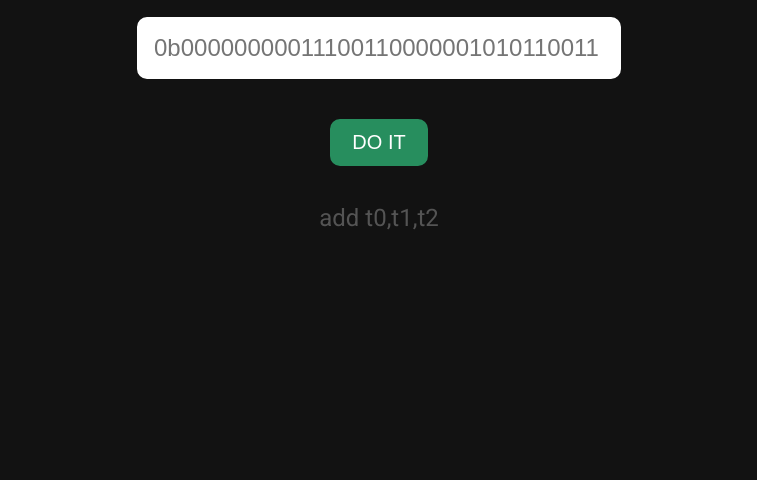
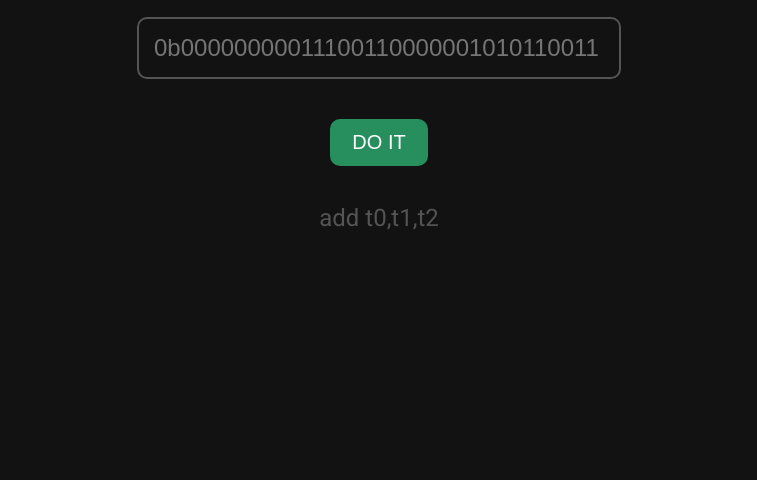
Before and after one commit to davipatury/davipatury.github.io, a plain HTML site: page mc-to-rv/index.html in a window 1280 px wide. Shown: the part 320-800 px from the top of the page, without its empty margins (261-1018 px from the left). Drawn offline with Linux system fonts and the light colour scheme.

Commit message:
small changes

```diff
--- a/mc-to-rv/css/styles.css
+++ b/mc-to-rv/css/styles.css
@@ -41,14 +41,16 @@ h2 {
   font-size: 24px;
   padding: 15px;
 
-  border: solid 2px white;
+  background-color: #121212;
+
+  border: solid 2px #545454;
   border-radius: 10px;
 
   min-width: 450px;
 }
 
 .code-input:focus {
-  border: solid 2px #0089a9;
+  border: solid 2px #0d6efd;
 }
 
 .button {
--- a/mc-to-rv/index.html
+++ b/mc-to-rv/index.html
@@ -23,7 +23,7 @@
       <p class="text">
         Accepts binary (0b) and hexadecimal (0x) machine code.
       </p>
-      <input class="code-input" id="input" placeholder="0b00000000011100110000001010110011">
+      <input class="code-input" id="input" placeholder="0b00000000011100110000001010110011" autocomplete="off">
       <button class="button unselectable" id="submit">DO IT</button>
       <h3 class="result disabled" id="result">add t0,t1,t2</h3>
     </div>
```
